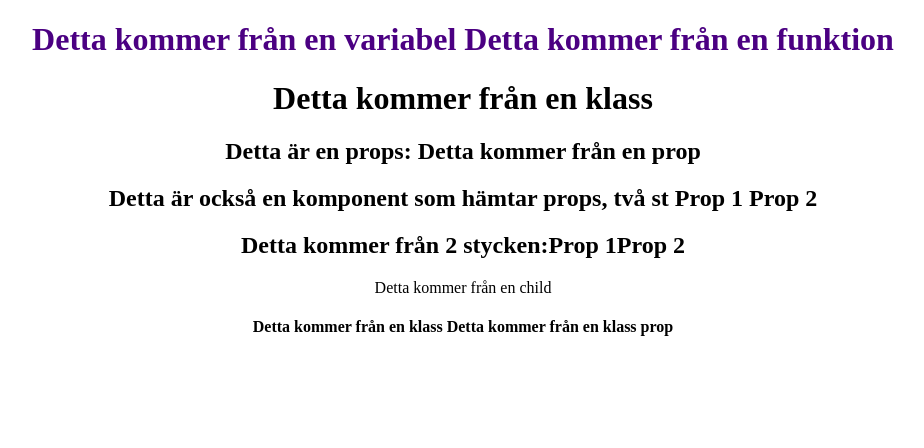
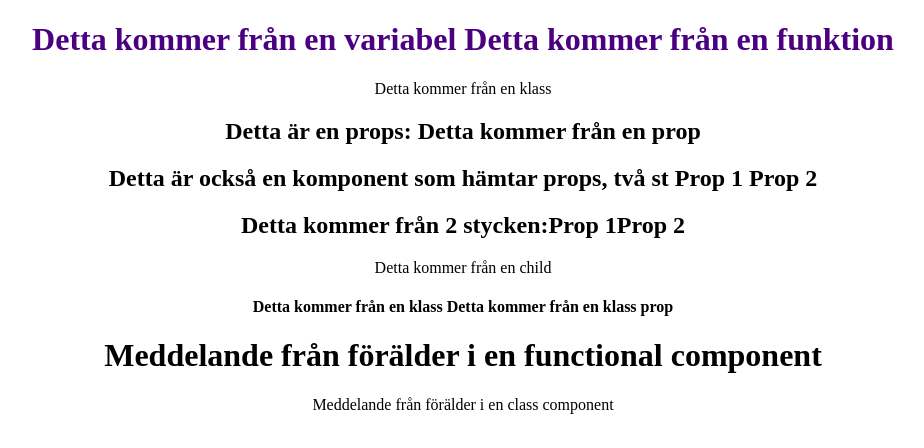
Before and after one commit to chrillah/firstreact, a React (Create React App) app: page / in a window 1280 px wide. Shown: the top 448 px of the page, without its empty margins (177-1101 px from the left). Built offline with nearby package versions, Linux system fonts and the light colour scheme.

Commit message:
second day react

```diff
--- a/src/App.js
+++ b/src/App.js
@@ -12,6 +12,11 @@ import MoreFunctionalProps from './component/MoreFuntcionalProps';
 import FunctionalPropsChildren from './component/FunctionalPropsChildren';
 
 import ClassComponentProps from './component/ClassComponentProps';
+
+import FunctionalComponentProps from './component/FunctionalComponentProps';
+
+import ClassAndProps from './component/ClassAndProps';
+
 // hämtar in komponenten
 function App() {
   return (
@@ -25,6 +30,10 @@ function App() {
 
         <ClassComponentProps text="Detta kommer från en klass prop"/>
 
+        <FunctionalComponentProps message="Meddelande från förälder i en functional component" />
+
+        <ClassAndProps message="Meddelande från förälder i en class component" />
+
         {/* detta skapas med shift + alt + a */}
     </div>
   );
--- /dev/null
+++ b/src/component/ClassAndProps.js
@@ -0,0 +1,11 @@
+import { Component, Fragment} from 'react'
+
+class ClassAndProps extends Component{
+    render(){
+        return(
+            <Fragment>{this.props.message}</Fragment>
+        )
+    }
+}
+
+export default ClassAndProps
--- a/src/component/ClassComponent.js
+++ b/src/component/ClassComponent.js
@@ -1,9 +1,9 @@
-import { Component } from "react";
+import { Component, Fragment } from "react";
 
 class ClassComponent extends Component{
     render(){
         return(
-            <h1>Detta kommer från en klass</h1>
+            <Fragment>Detta kommer från en klass</Fragment>
         )
     }
 }
--- /dev/null
+++ b/src/component/FunctionalComponentProps.js
@@ -0,0 +1,7 @@
+function FunctionalComponentProps(props){
+    return(
+        <h1>{props.message}</h1>
+    )
+}
+
+export default FunctionalComponentProps
```
